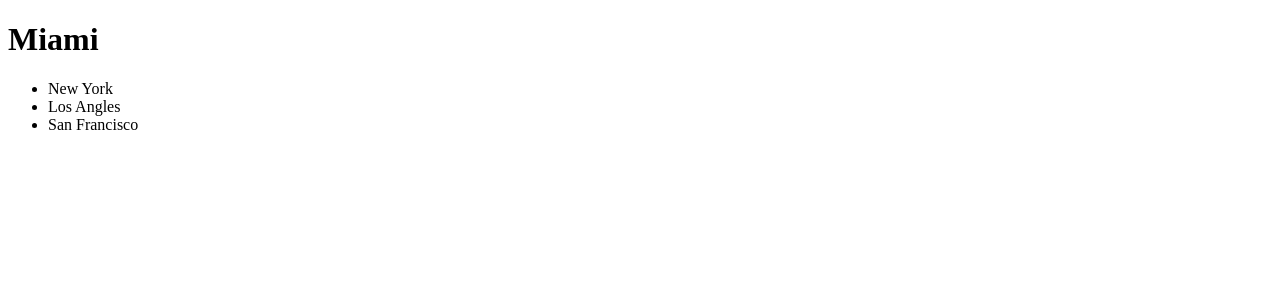
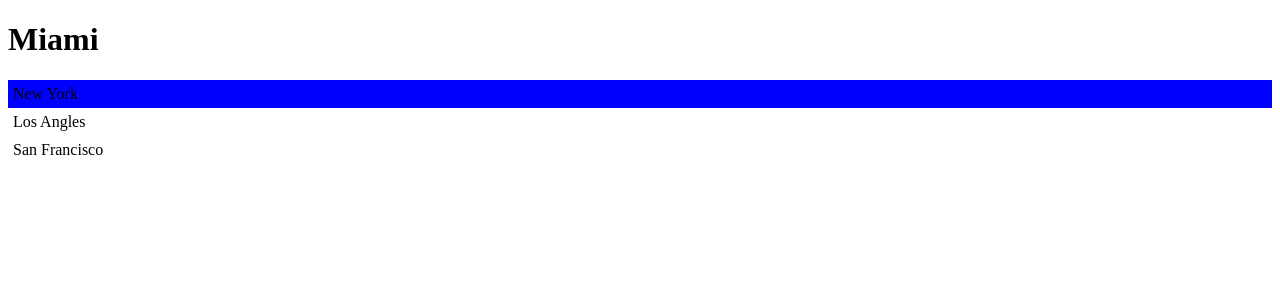
Before and after one commit to MaazCodeCraft/React-Course, a React (Vite) app: page / in a window 1280 px wide. Shown: the top 300 px of the page. Built offline with nearby package versions, Linux system fonts and the light colour scheme.

Commit message:
CSS-in-JS

```diff
--- a/package.json
+++ b/package.json
@@ -10,9 +10,11 @@
     "preview": "vite preview"
   },
   "dependencies": {
+    "@types/styled-components": "^5.1.34",
     "bootstrap": "^5.3.7",
     "react": "^19.1.0",
-    "react-dom": "^19.1.0"
+    "react-dom": "^19.1.0",
+    "styled-components": "^6.1.19"
   },
   "devDependencies": {
     "@eslint/js": "^9.29.0",
--- a/src/components/ListGroup/ListGroup.tsx
+++ b/src/components/ListGroup/ListGroup.tsx
@@ -1,6 +1,20 @@
 import { useState } from "react";
-import style from "./ListGroup.module.css";
-import "../../App.css";
+// import "./ListGroup.css";
+import styled from "styled-components";
+
+const List = styled.ul`
+  list-style: none;
+  padding: 0;
+`;
+
+interface ListItemProps {
+  active: boolean;
+}
+
+const ListItem = styled.li<ListItemProps>`
+  padding: 5px;
+  background: ${(props) => (props.active ? "blue" : "none")};
+`;
 
 interface Props {
   items: string[];
@@ -10,20 +24,16 @@
 
 function ListGroup({ items, heading, onSelectItem }: Props) {
   // Hook
-  const [selectedIndex, setSelectedIndex] = useState(-1);
+  const [selectedIndex, setSelectedIndex] = useState(0);
 
   return (
     <>
       <h1>{heading}</h1>
       {items.length === 0 && <p>No item found</p>}
-      <ul className={[style.listGroup, style.container].join("")}>
+      <List className="list-group">
         {items.map((item, index) => (
-          <li
-            className={
-              selectedIndex === index
-                ? "list-group-item active"
-                : "list-group-item"
-            }
+          <ListItem
+            active={index === selectedIndex}
             key={item}
             onClick={() => {
               setSelectedIndex(index);
@@ -31,9 +41,9 @@
             }}
           >
             {item}
-          </li>
+          </ListItem>
         ))}
-      </ul>
+      </List>
     </>
   );
 }
```
Also changed, not shown: 1 other file (tests, documents, lock files or other folders).
